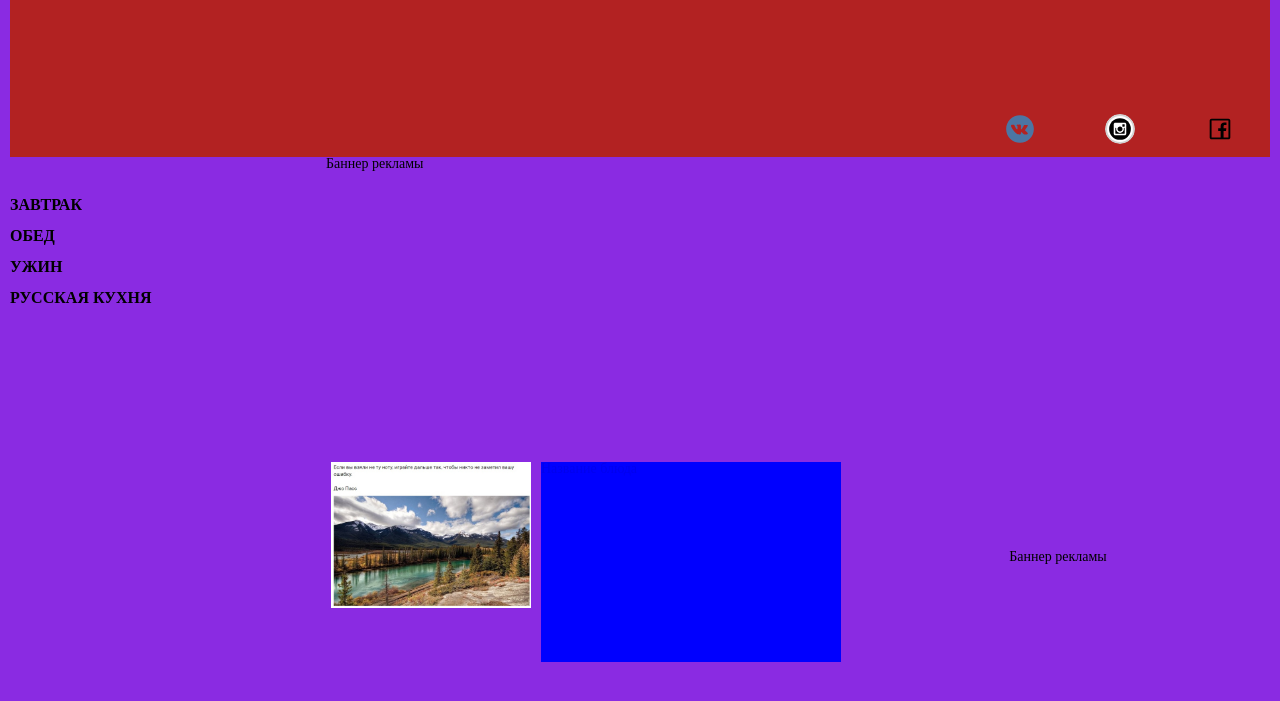
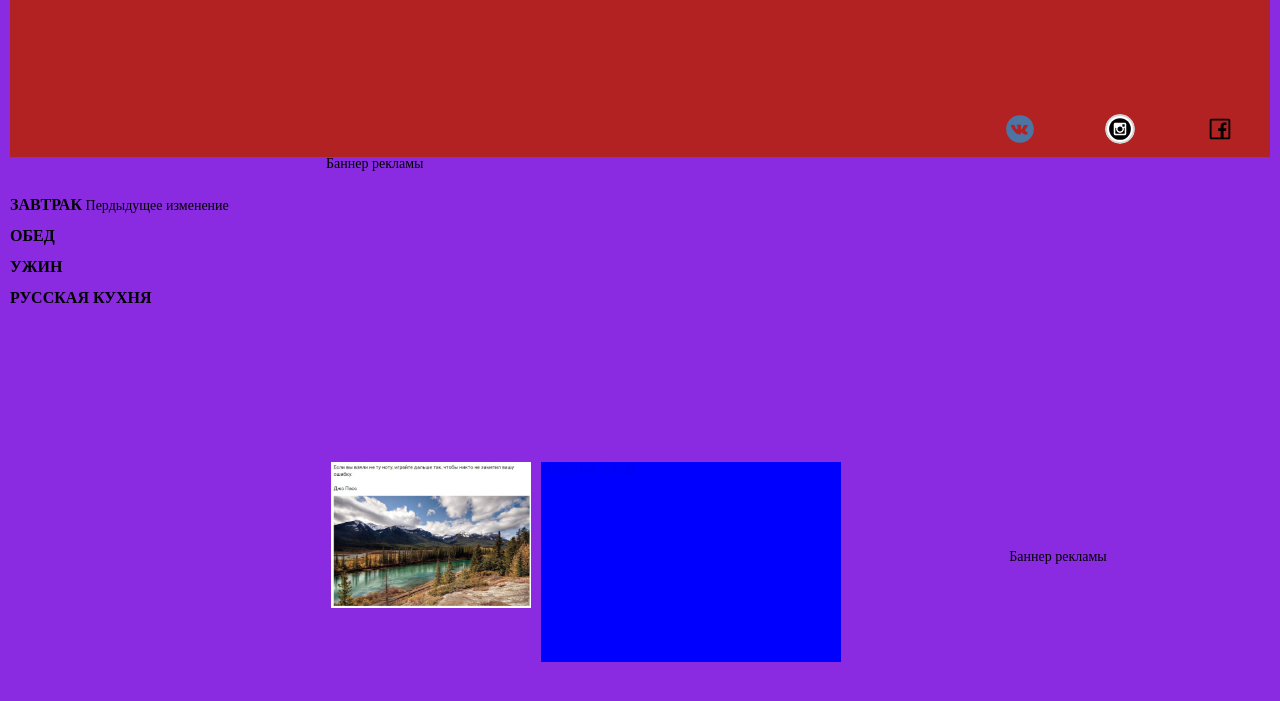
Before and after one commit to Gooddevr/errrttt, a plain HTML site: page index.html in a window 1280 px wide. Shown: the part 157-858 px from the top of the page. Drawn offline with nearby package versions, Linux system fonts and the light colour scheme.

Commit message:
prev chen

```diff
--- a/index.html
+++ b/index.html
@@ -83,6 +83,7 @@
                     <ul class="mein-menu_list-items">
                         <li class="mein-menu_list__item">
                             <a href="#">ЗАВТРАК</a>
+                            Пердыдущее изменение
                             <ul class="menu_sublist__items">
                                 <li class="menu_sublist__item">
                                     <a href="#">ЗАВТfРАК-подпункт</a>
```
